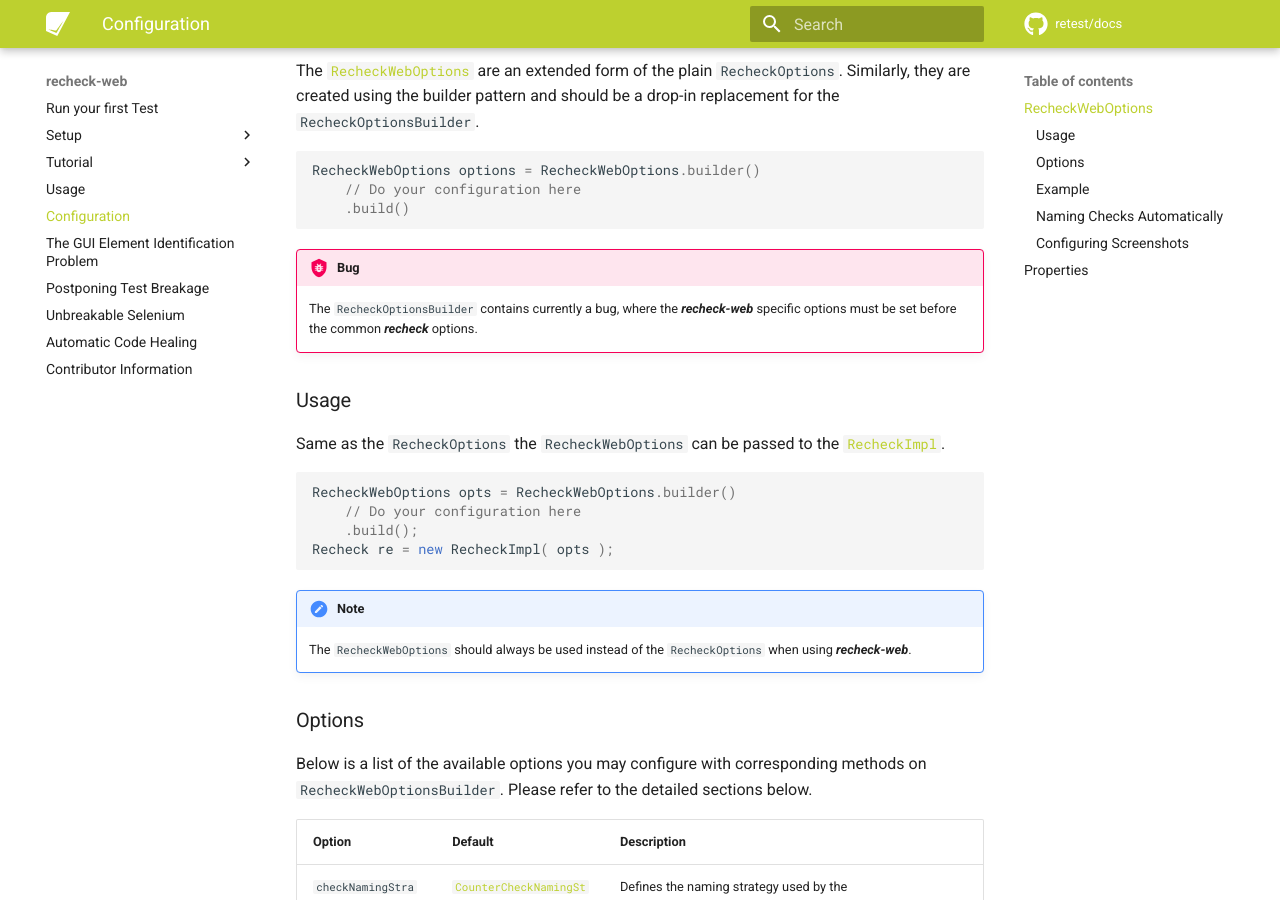
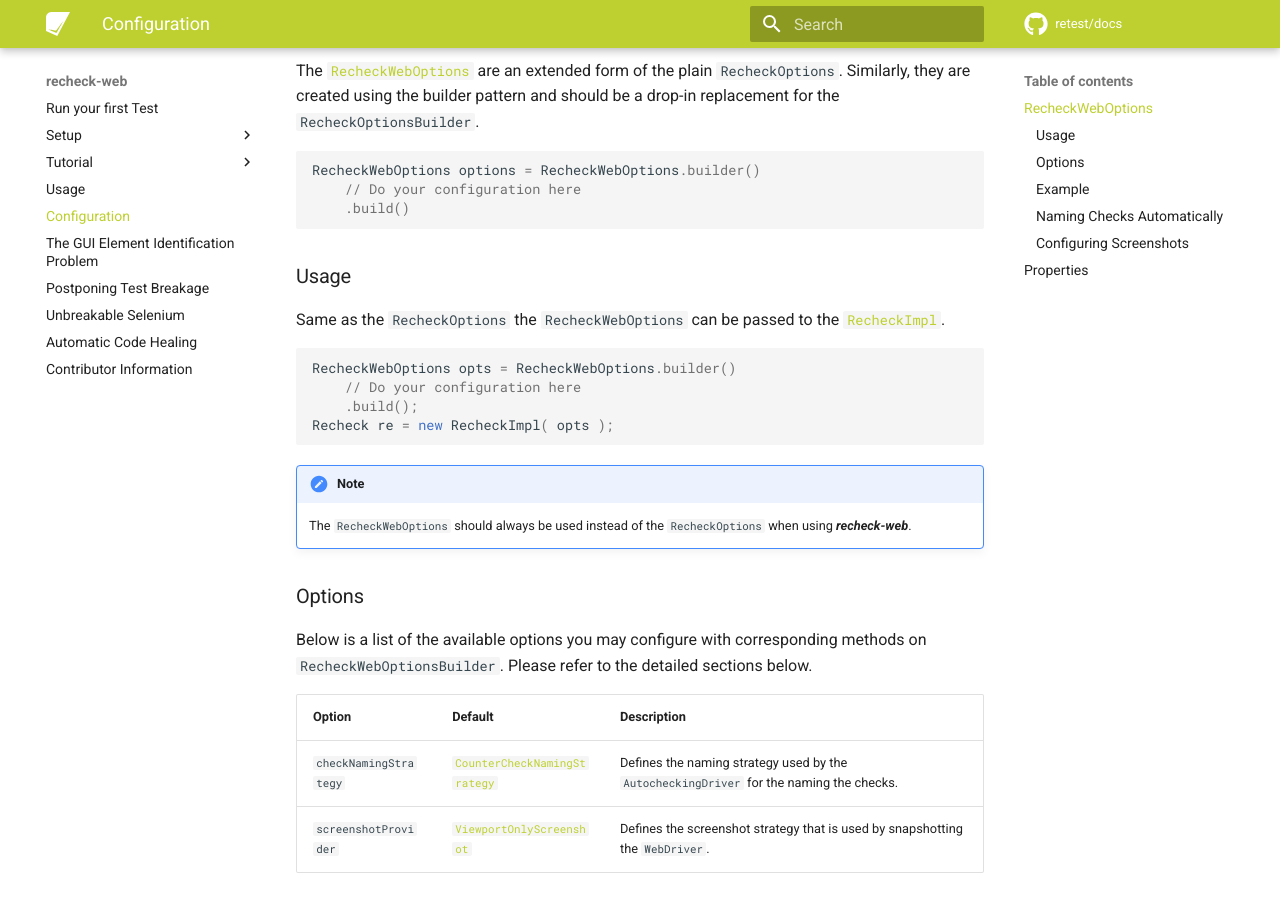
Before and after one commit to retest/docs, an MkDocs documentation site: the page built from docs/recheck-web/usage/configuration.md, in a window 1280 px wide and 900 px high, scrolled down 312 px. Built offline with MkDocs 1.6.1 and Material for MkDocs 9.7.7, drawn with Linux system fonts in a browser that asks for light colours; comment, search, counter and statistics services are not loaded.

Commit message:
Remove notice about bug in RecheckWebOptionsBuilder
This is fixed in retest/recheck-web#587

````diff
--- a/docs/recheck-web/usage/configuration.md
+++ b/docs/recheck-web/usage/configuration.md
@@ -11,9 +11,6 @@ RecheckWebOptions options = RecheckWebOptions.builder()
     // Do your configuration here
     .build()
 ```
-
-!!! bug
-    The `RecheckOptionsBuilder` contains currently a bug, where the ***recheck-web*** specific options must be set before the common ***recheck*** options.
 
 ### Usage
 
````
